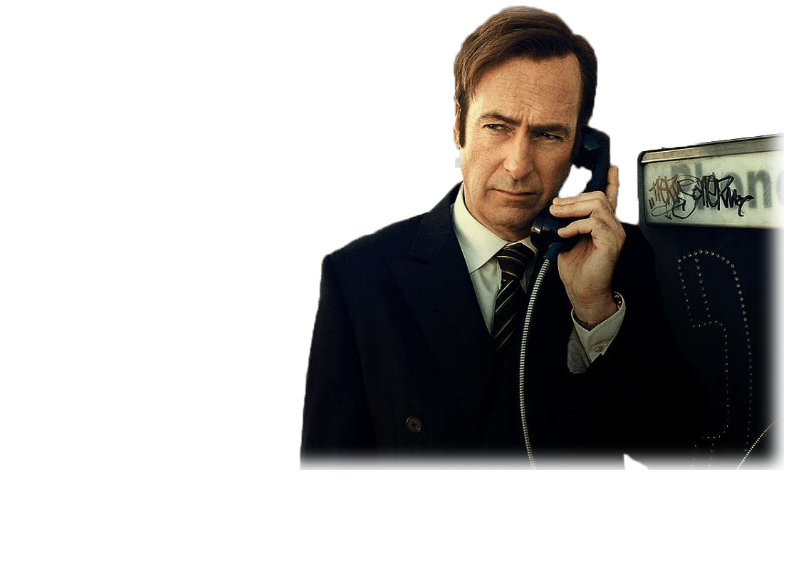
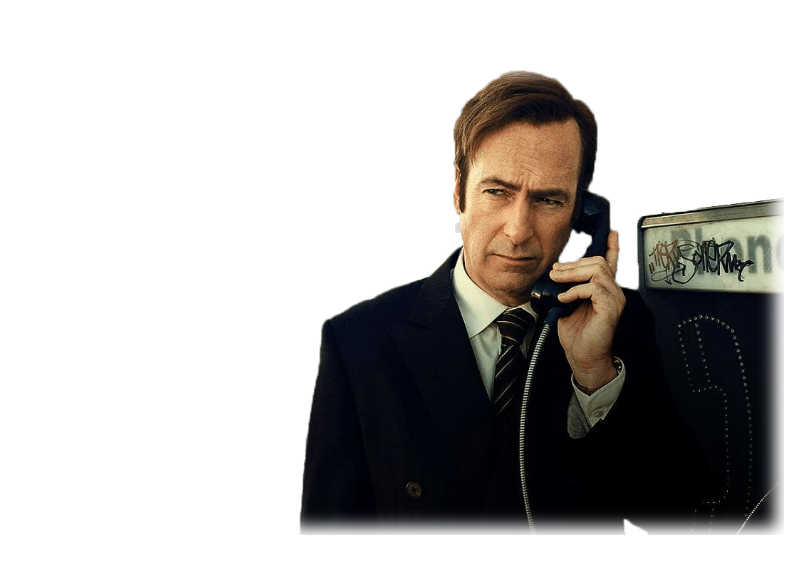
Before and after one commit to MattoScientisuto/Portfolio_Site, a plain HTML site: page contact.html in a window 1280 px wide. Shown: the part 316-888 px from the top of the page, 482-1280 px from the left. Drawn offline with Linux system fonts and the light colour scheme.

Commit message:
Re-aligned contact splash photo

```diff
--- a/body_texts/main_text.css
+++ b/body_texts/main_text.css
@@ -49,11 +49,6 @@
     text-align: center;
 }
 
-
-/* #saul {
-    margin: 0;
-    position: absolute;
-    top: 70%;
-    -ms-transform: translateY(-50%);
-    transform: translateY(-50%);
-} */
+#saul {
+    padding-top: 65px;
+}
```
